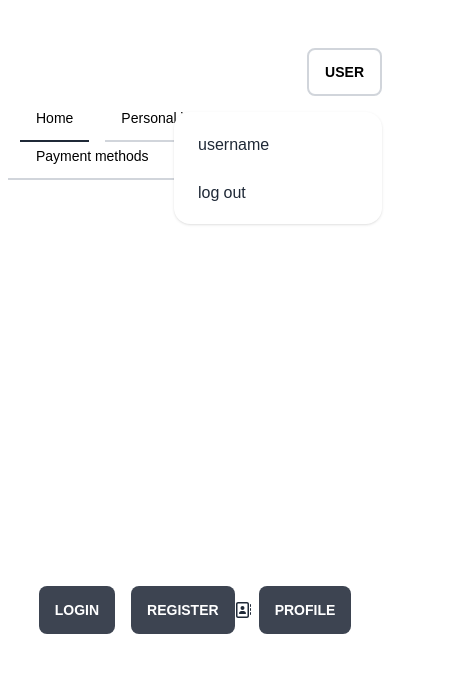
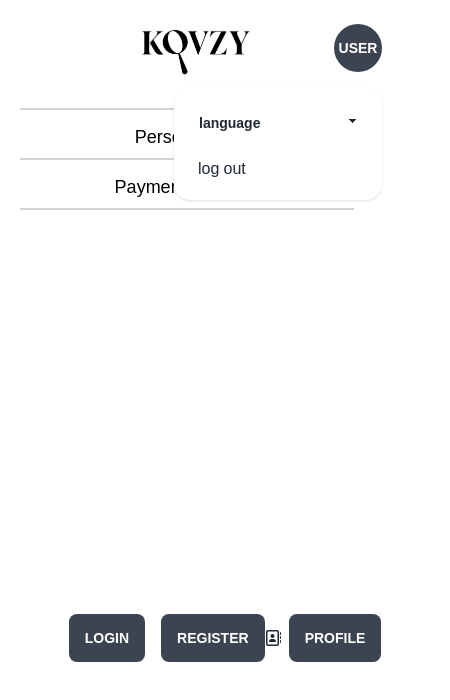
Before and after one commit to MishaBatsiashvili/user-module, a Next.js app: page / in a window 390 px wide. Both pictures are taken after a click on the label "USER". Shown: the top 700 px of the page, 450 px wide, since content can reach past the window. Built offline with nearby package versions, Linux system fonts and the light colour scheme.

Commit message:
mobile friendly fix

```diff
--- /dev/null
+++ b/components/common/svg/KovzySvgIcon.tsx
@@ -0,0 +1,14 @@
+import React from 'react';
+import Image from 'next/image';
+import Kovzy from './kovzy.png';
+
+export default function KovzySvgIcon({ width = 50, height = 110 }) {
+   return (
+      <Image
+         height={width}
+         width={height}
+         src={Kovzy}
+         alt='kovzy Logo'
+      />
+   );
+}
--- a/components/navbar/NavItem.tsx
+++ b/components/navbar/NavItem.tsx
@@ -14,9 +14,9 @@ const NavItem: React.FC<INavItem> = ({ text, href, router }) => {
       <Link href={href}>
          <div
             className={cs(
-               'tab tab-bordered mr-4 h-auto border-gray-300 pb-2 text-black opacity-100 transition-all duration-200 ease-linear',
+               'tab tab-bordered mr-4 h-auto border-gray-300 w-full sm:w-auto pb-2 text-black opacity-100 transition-all duration-200 ease-linear text-lg py-3 sm:py-0 ',
                {
-                  'tab-active': router?.asPath === href,
+                  'tab-active active-navbar-shadow': router?.asPath === href,
                }
             )}
          >
--- a/components/navbar/Navbar.tsx
+++ b/components/navbar/Navbar.tsx
@@ -1,12 +1,14 @@
-import Link from 'next/link';
+//import Link from 'next/link';
 import React from 'react';
 import NavItem from './NavItem';
 import { useRouter } from 'next/router';
-
+import KovzySvgIcon from "../common/svg/KovzySvgIcon";
+import Link from "next/link";
 const Navbar: React.FC = () => {
    const router = useRouter();
    const MENU_LIST: { text: string; href: string }[] = [
-      { text: 'Home', href: '/' },
+      { text: '', href: '' },
+      // { text: 'Home', href: '/' },
       { text: 'Personal info', href: '/profile/personal-info' },
       { text: 'Payment methods', href: '/profile/payments' },
       // { text: "Addresses", href: "/profile/addresses" },
@@ -14,10 +16,16 @@ const Navbar: React.FC = () => {
    ];
 
    const userBtn = (
-      <div className='flex flex-1 justify-end px-2'>
-         <div className='flex items-stretch'>
+      <div className='flex flex-1 justify-center px-2 pb-2 '>
+         <div className="pt-1 absolute">
+            <Link href={'/'}>
+               <div><KovzySvgIcon /></div>
+            </Link>
+         </div>
+         <div className='flex flex-1 justify-end '>
+            <div className="flex flex-row ">
                <div className='dropdown-end dropdown'>
-               <label tabIndex={0} className='btn-secondary rounded-btn btn'>
+                  <label tabIndex={0} className='btn btn-circle swap swap-rotate'>
                      user
                   </label>
                   <ul
@@ -25,7 +33,12 @@ const Navbar: React.FC = () => {
                      className='dropdown-content menu rounded-box mt-4 w-52 bg-base-100 p-2 shadow'
                   >
                      <li>
-                     <a>username</a>
+                        <select className="select w-full max-w-xs">
+                           <option disabled selected>language</option>
+                           <option>GE</option>
+                           <option>US</option>
+                           <option>LA</option>
+                        </select>
                      </li>
                      <li>
                         <a>log out </a>
@@ -34,15 +47,17 @@ const Navbar: React.FC = () => {
                </div>
             </div>
          </div>
+
+      </div>
    );
 
    return (
       <header>
-         <nav className={`nav min-w-96 m-auto mt-12 max-w-6xl`}>
+         <nav className={`nav min-w-96 m-auto mt-6 max-w-6xl container mx-auto`}>
             {userBtn}
             <div className='navbar rounded-box'>
-               <div className='nav__menu-list w-full border-b-2 border-solid border-gray-300 px-3'>
-                  <div className='tabs -mb-0.5'>
+               <div className='nav__menu-list w-full border-b-0 sm:border-b-2 border-solid border-gray-300 px-3 sm:px-0'>
+                  <div className='tabs w-full sm:w-auto -mb-0.5'>
                      {MENU_LIST.map((menu) => (
                         <NavItem key={menu.text} {...menu} router={router} />
                      ))}
--- a/pages/index.tsx
+++ b/pages/index.tsx
@@ -9,7 +9,7 @@ import type { NextPageWithLayout } from './_app';
 const Home: NextPageWithLayout = () => {
    return (
       <>
-         <div className='auth-form'>
+         <div className='auth-form container mx-auto '>
             {/* <Icon icon={faAddressBook}/> */}
             <Link href='/auth/login'>
                <button className='btn mr-2'>login</button>
--- a/pages/profile/payments.tsx
+++ b/pages/profile/payments.tsx
@@ -4,11 +4,45 @@ export function Payments() {
 
 
    return (
-      <>
-         <div>
-            payments
+      <div className='container mx-auto max-w-5xl px-2'>
+         {/* <div className="text-center text-lg font-bold pb-5">
+            Card list
+         </div> */}
+
+         {/*  */}
+         <div className="flex flex-1 justify-between py-5">
+            <div>
+               💳 ca
+            </div>
+            <div className="link">
+               Edit
+            </div>
          </div>
-      </>
+         <div className="flex flex-1 justify-between py-5">
+            <div>
+               💳 carasdasddname
+            </div>
+            <div className="link">
+               Edit
+            </div>
+         </div>
+
+         <div className="flex flex-1 justify-between py-5">
+            <div>
+               💳 my Student Card
+            </div>
+            <div className="link">
+               Edit
+            </div>
+         </div>
+
+
+         {/*  */}
+         <div className="flex flex-1 justify-center pt-5">
+            <button className="btn-primary btn btn-wide ">Add card</button>
+
+         </div>
+      </div>
    );
 }
 export default Payments;
--- a/pages/profile/personal-info.tsx
+++ b/pages/profile/personal-info.tsx
@@ -4,12 +4,12 @@ import type { NextPageWithLayout } from '../_app';
 const Personal: NextPageWithLayout = () => {
    return (
       <>
-         <div className='profile-form'>
+         <div className='container mx-auto max-w-5xl px-2 mt-10'>
             <div className='flex flex-row'>
-               <div className='flex flex-col items-center'>
+               <div className='flex flex-col items-center min-w-[96px]'>
                   {/* This is temporary - should be turned into next/image component */}
                   <img
-                     className='h-24 w-24 rounded-full '
+                     className='h-24 w-24 rounded-full border-4 border-inherit '
                      src={
                         'https://www.rainforest-alliance.org/wp-content/uploads/2021/06/capybara-square-1-400x400.jpg.webp'
                      }
@@ -18,21 +18,21 @@ const Personal: NextPageWithLayout = () => {
                      height='512'
                   />
                   {/* /. */}
-                  <div className='text-lg font-bold'>Mr Capybara</div>
+                  <label className='link-primary link font-semibold'>Edit</label>
                </div>
 
-               <div className='ml-12 flex flex-col font-bold'>
-                  <div className='flex flex-row items-center justify-between text-lg'>
-                     Capybara
+               <div className='ml-6 md:ml-12 '>
+                  <div className='flex flex-row items-center justify-between text-3xl font-bold'>
+                     Mr Capybara
                   </div>
-                  <div className='mt-5 flex flex-row'>
-                     <div className='mr-12 flex flex-col'>
-                        <div>mail</div>
-                        <div>lala@lala.com</div>
+                  <div className='mt-5 columns-1 sm:columns-2'>
+                     <div className='mr-6 md:mr-12 flex flex-col'>
+                        <div className="font-bold">Mail</div>
+                        <div>lalaasdasd@lala.com</div>
                      </div>
 
                      <div className='flex flex-col'>
-                        <div>number</div>
+                        <div className="font-bold">Number</div>
                         <div>555222111</div>
                      </div>
                   </div>
--- a/styles/globals.css
+++ b/styles/globals.css
@@ -18,6 +18,7 @@
    width: 100%;
    min-height: 100vh;
    background-color: #ffffff;
+   min-width: 450px;
 }
 
 .profile-form {
@@ -25,6 +26,11 @@
    margin: 1rem auto;
    position: relative;
    padding: 2.1875rem 0;
+   min-width: 450px;
+   margin-left: 30px;
+   margin-right: 30px;
+
+   padding-right: 30px;
 }
 
 .hr-line {
@@ -37,3 +43,7 @@
    text-align: center;
    white-space: nowrap;
 }
+
+.active-navbar-shadow {
+   text-shadow: rgb(32 33 37) 1px 0px;
+}
```
Also changed, not shown: components/common/svg/kovzy.png (added), public/assets/kovzy.png (added). Lines whose indentation alone changed are shown as unchanged.
